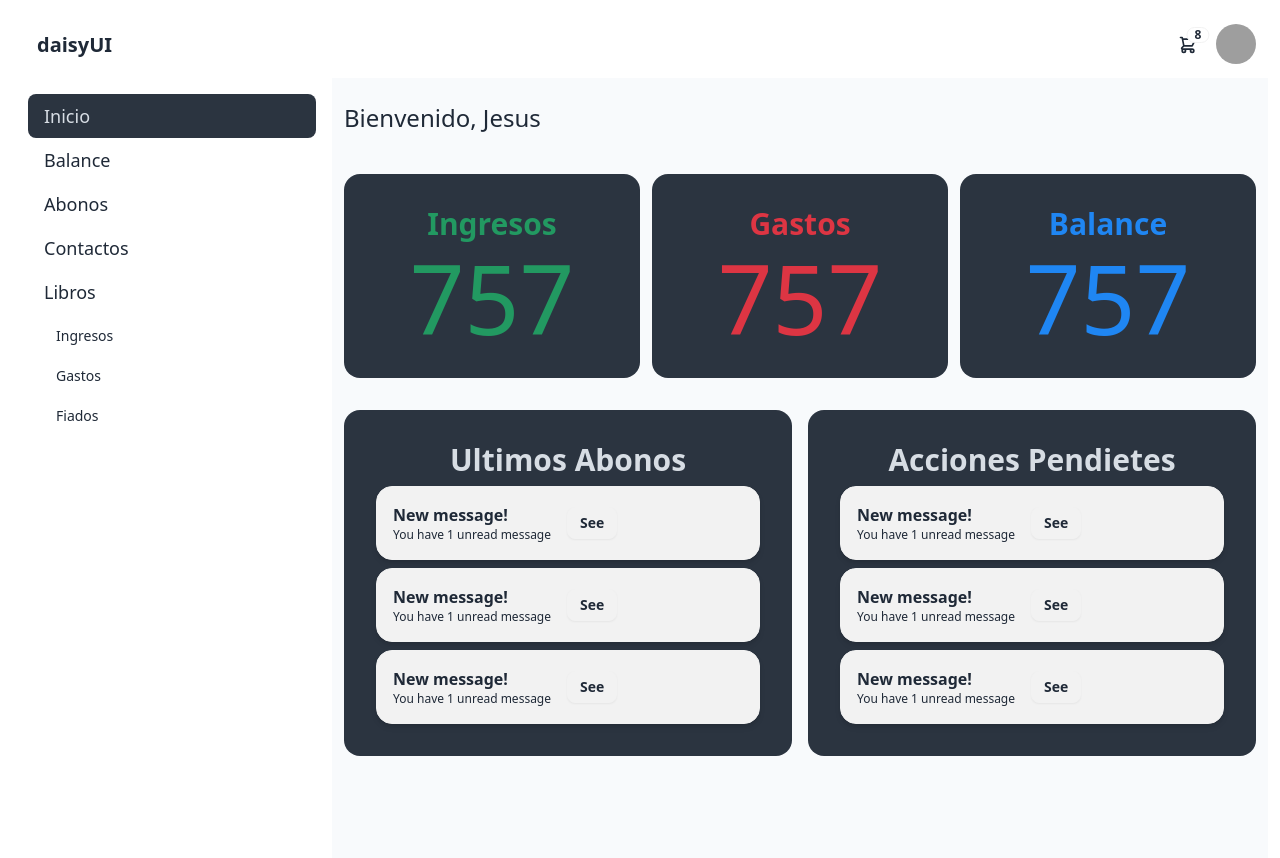
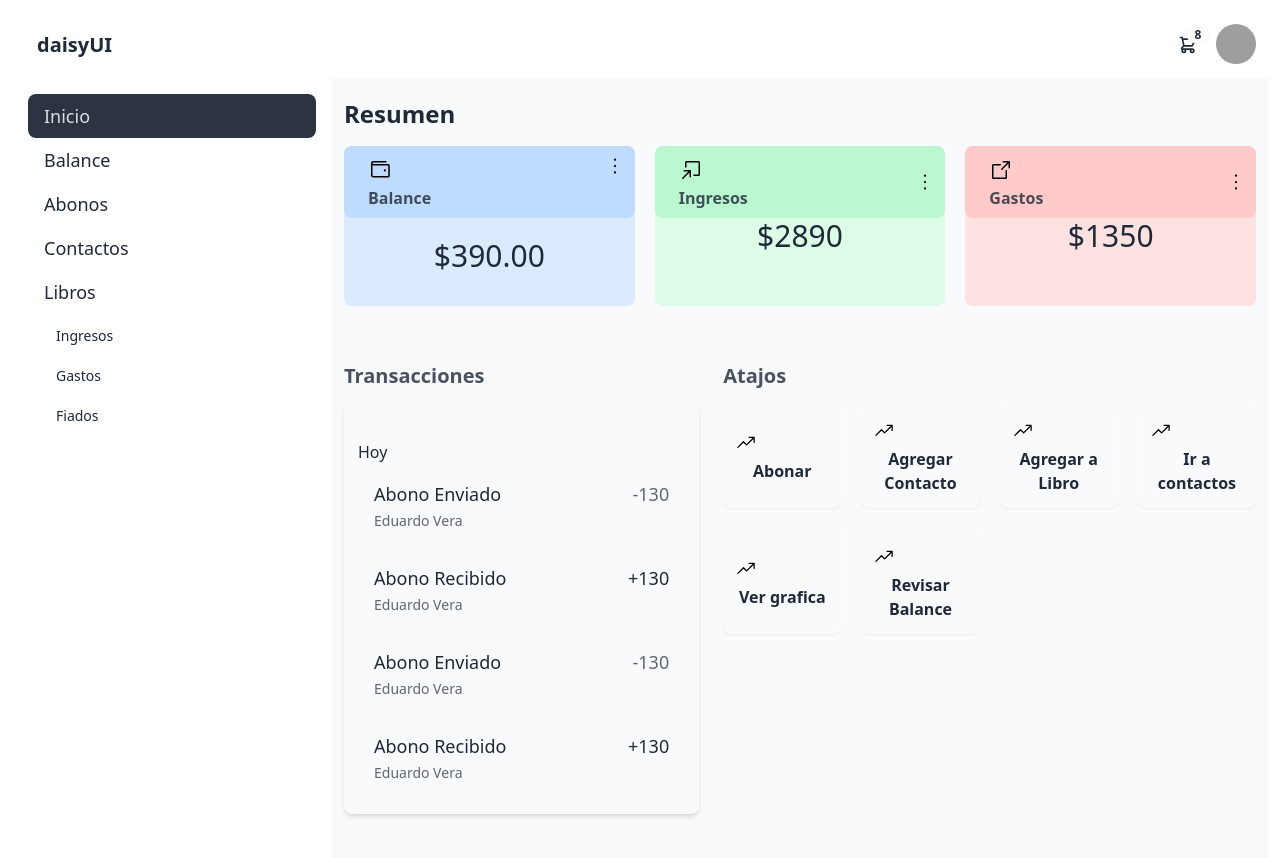
Before and after one commit to ewa1do/finances-app, a React (Vite) app: page / in a window 1280 px wide. Shown: the top 858 px of the page. Built offline with nearby package versions, Linux system fonts and the light colour scheme; grey boxes are pictures that could not be loaded.

Commit message:
refactoring in dashboard

```diff
--- a/src/features/dashboard/Dashboard.tsx
+++ b/src/features/dashboard/Dashboard.tsx
@@ -1,37 +1,150 @@
-import { Sizes } from "../../models/";
-import { Alert, Card } from "../../ui/";
+// import { Sizes } from "../../models/";
+// import { Alert, Card } from "../../ui/";
+import { BalanceDetails, TransactionDetail } from "./";
 
 export default function Dashboard() {
     return (
         <>
-            <section>
-                <div className="mb-10 text-2xl my-6">Bienvenido, Jesus</div>
+            {/* TODO: Move this section into navbar */}
+            {/* <section>
+                <div className="hidden md:block mb-10 text-2xl my-6">Bienvenido, Jesus</div>
+            </section> */}
+            <h3 className="hidden md:flex text-2xl font-semibold mt-5">Resumen</h3>
+            <section className="flex flex-col md:flex-row md:gap-x-5 w-12/12 mb-6">
+                <BalanceDetails value="390.00" />
+
+                <TransactionDetail
+                    {...{
+                        title: "Ingresos",
+                        transactionType: "income",
+                        value: "2890",
+                    }}
+                />
+
+                <TransactionDetail
+                    {...{
+                        border: false,
+                        title: "Gastos",
+                        transactionType: "expenses",
+                        value: "1350",
+                    }}
+                />
             </section>
-            <section className="flex gap-x-3">
-                <Card size={Sizes.extra_small} title="Ingresos" titleColor="text-[#229961]">
-                    <span className="text-8xl text-[#229961] ">757</span>
-                </Card>
-                <Card size={Sizes.extra_small} title="Gastos" titleColor="text-[#dd3543]">
-                    <span className="text-8xl text-[#dd3543]">757</span>
-                </Card>
-                <Card size={Sizes.extra_small} title="Balance" titleColor="text-[#1f86f3]">
-                    <span className="text-8xl text-[#1f86f3]">757</span>
-                </Card>
+            <section className="flex flex-col-reverse md:flex-row md:gap-x-6 mb-8">
+                <Transactions transactions={transactions} />
+                <Shortcuts />
             </section>
 
-            <section className="flex gap-x-4">
+            {/* <section className="flex gap-x-4">
                 <Card title="Ultimos Abonos" size={Sizes.small}>
                     <Alert />
                     <Alert />
                     <Alert />
                 </Card>
 
-                <Card title="Acciones Pendietes" size={Sizes.small}>
+                <Card title="Acciones Pendientes" size={Sizes.small}>
                     <Alert />
                     <Alert />
                     <Alert />
                 </Card>
-            </section>
+            </section> */}
         </>
     );
 }
+
+function Shortcuts() {
+    return (
+        <article className="w-12/12 md:w-9/12 mb-10">
+            <h3 className="opacity-80 flex text-xl font-semibold mt-5 md:mt-0 mb-3">Atajos</h3>
+
+            <div className="grid grid-flow-row-dense grid-cols-3 grid-rows-2 md:grid-cols-4 gap-5 ">
+                <ShortcutButton icon={<TrendUp />} value="Abonar" />
+                <ShortcutButton icon={<TrendUp />} value="Agregar Contacto" />
+                <ShortcutButton icon={<TrendUp />} value="Agregar a Libro" />
+                <ShortcutButton icon={<TrendUp />} value="Ir a contactos" />
+                <ShortcutButton icon={<TrendUp />} value="Ver grafica" />
+                <ShortcutButton icon={<TrendUp />} value="Revisar Balance" />
+            </div>
+        </article>
+    );
+}
+
+function ShortcutButton({ icon, value }: { icon: JSX.Element; value: string }) {
+    return (
+        <button className="border bg-slate-50 border-slate-50 rounded-lg p-3 shadow-sm cursor-pointer">
+            <i>{icon}</i>
+            <h4 className="font-semibold">{value}</h4>
+        </button>
+    );
+}
+
+function TrendUp() {
+    return (
+        <svg
+            xmlns="http://www.w3.org/2000/svg"
+            width="20"
+            height="32"
+            fill="#000000"
+            viewBox="0 0 256 256"
+        >
+            <path d="M240,56v64a8,8,0,0,1-16,0V75.31l-82.34,82.35a8,8,0,0,1-11.32,0L96,123.31,29.66,189.66a8,8,0,0,1-11.32-11.32l72-72a8,8,0,0,1,11.32,0L136,140.69,212.69,64H168a8,8,0,0,1,0-16h64A8,8,0,0,1,240,56Z"></path>
+        </svg>
+    );
+}
+
+interface ITransaction {
+    type: "received" | "sent";
+    sender: string;
+    bill: number;
+}
+
+const transactions: ITransaction[] = [
+    {
+        type: "sent",
+        sender: "Eduardo Vera",
+        bill: 130,
+    },
+    {
+        type: "received",
+        sender: "Eduardo Vera",
+        bill: 130,
+    },
+    {
+        type: "sent",
+        sender: "Eduardo Vera",
+        bill: 130,
+    },
+    {
+        type: "received",
+        sender: "Eduardo Vera",
+        bill: 130,
+    },
+];
+
+function Transactions({ transactions }: { transactions: ITransaction[] }) {
+    return (
+        <div className="flex flex-col min-w-80 max-w-96 md:w-6/12 mb-6">
+            <h3 className="opacity-80 flex text-xl font-semibold md:mb-3">Transacciones</h3>
+            <div className=" md:border-2 md:border-slate-50 md:rounded-lg md:p-3 md:bg-slate-50 md:shadow-md">
+                <h5 className="mt-6">Hoy</h5>
+
+                {transactions.map((transaction) => (
+                    <article className="p-4">
+                        <div className="flex justify-between">
+                            <span className="text-lg">
+                                {transaction.type == "sent" ? "Abono Enviado" : "Abono Recibido"}
+                            </span>
+                            <span
+                                className={`text-lg ${transaction.type === "sent" && "opacity-70"}`}
+                            >
+                                {transaction.type === "sent" ? "-" : "+"}
+                                {transaction.bill}
+                            </span>
+                        </div>
+                        <span className={`text-sm opacity-70`}>{transaction.sender}</span>
+                    </article>
+                ))}
+            </div>
+        </div>
+    );
+}
```
